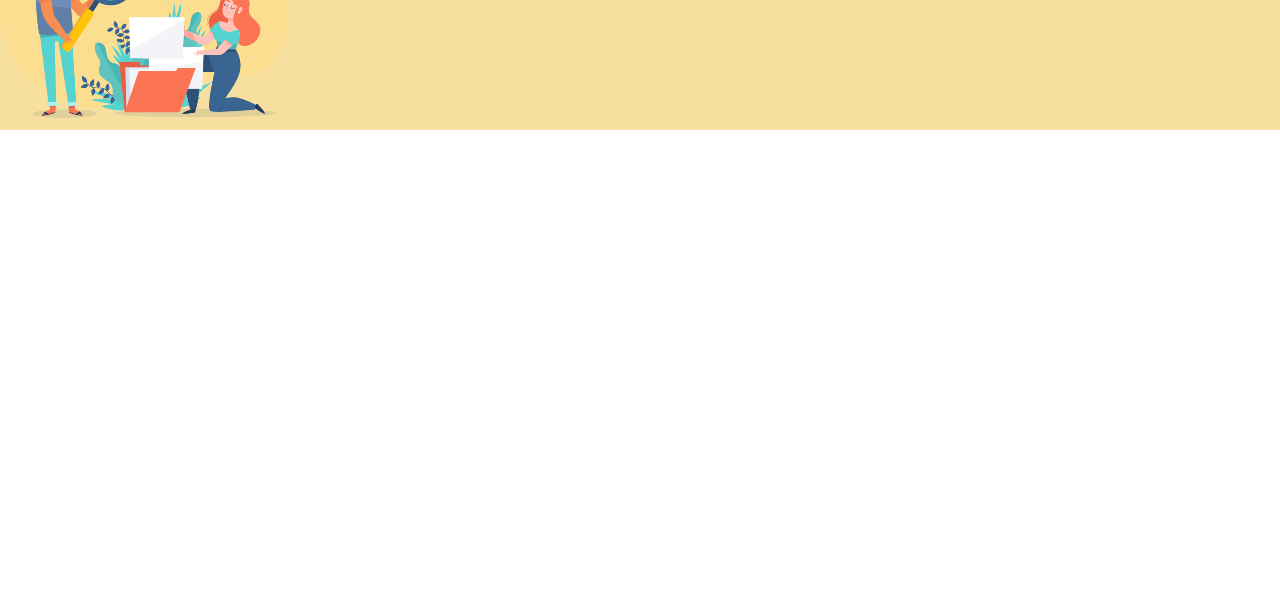
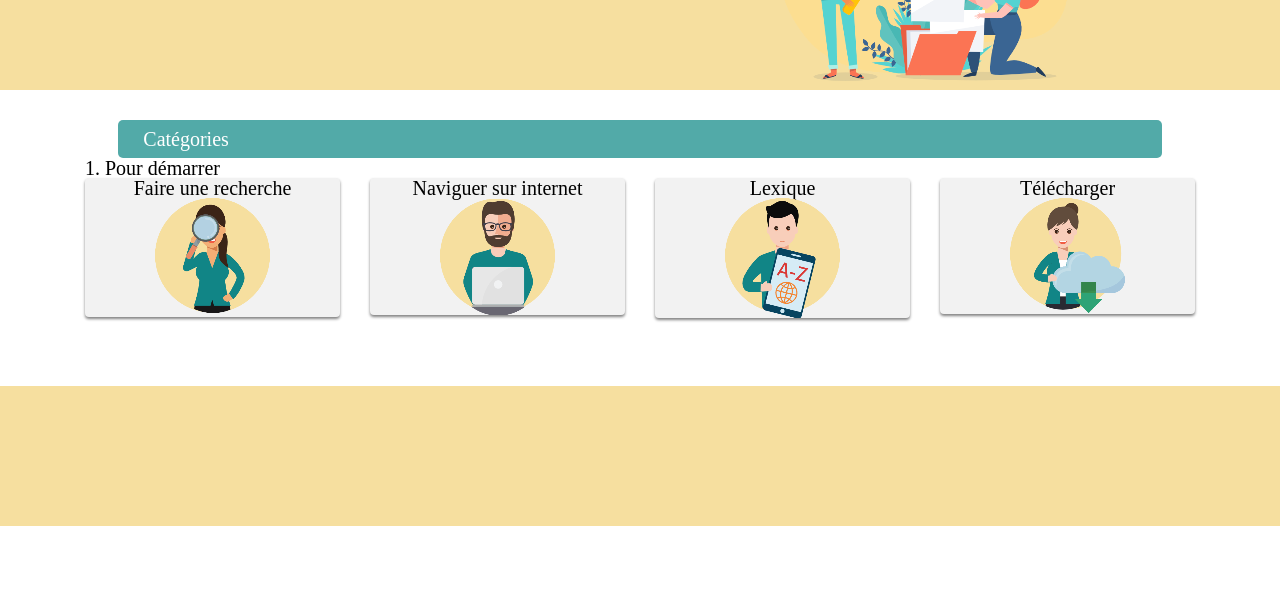
Before and after one commit to har1991/hackAthon, a plain HTML site: page index.html in a window 1280 px wide. Shown: the part 188-800 px from the top of the page. Drawn offline with nearby package versions, Linux system fonts and the light colour scheme.

Commit message:
CSS en cours + images

```diff
--- a/css/accueil.css
+++ b/css/accueil.css
@@ -57,13 +57,15 @@ NOT RESET
     box-sizing: border-box;
 }
 
+html{
+    font-size: 20px;
+}
+
 header{
     background-color: #F6DF9F;
 }
 
 .logo{
-    height: 40px;
-    width: 64px;
     color: #FFF;
     font-family: "Zrnic Rg";
     font-size: 20px;
@@ -72,6 +74,11 @@ header{
     padding-top: 25px;
     padding-left: 17px;
 }
+
+.h_title{
+    color: #52AAA8;
+}
+
 
   .h_main_text{
     color: #4F6886;
@@ -84,7 +91,53 @@ header{
 
   }
 
+.h_div_img{
+    display: flex;
+    justify-content: center;
+}
+
   .h_img{
       margin-top: 14px;
       margin-bottom: 9px;
   }
+
+  .m_pour_demarrer{
+      margin-bottom: 2rem;
+}
+
+  .m_div_categories{
+      background-color: #52AAA8;
+      border-radius: 5px;
+      margin-top: 1.5rem;
+      margin-left: 3%;
+      margin-right: 3%;
+      color: white;
+      padding: 9px 0px;
+      padding-left: 25px;
+
+  }
+
+  .m_card{
+    border-radius: 4px;
+    background-color: #F2F2F2;
+    box-shadow: 0 2px 3px 0 #828282;
+    margin-bottom: 1.4rem;
+  }
+
+  .m_card h1{
+      text-align: center;
+  }
+
+  .m_card div{
+      display: flex;
+      justify-content: center;
+  }
+
+
+
+/*************Footer **********/
+
+footer{
+    height: 7rem;
+    background-color: #F6DF9F;
+}
--- a/index.html
+++ b/index.html
@@ -11,18 +11,75 @@
 
 <body>
     <header>
+        <div class="container">
             <div>
                 <div class="logo">Restez<br>en ligne</div>
             </div>
+            <div class="row">
+                <div class="col-12 col-md-6 col-lg-6">
                     <div class="h_main_text">
                         <span class="h_title">Restez en ligne</span> est votre
                         allié pour apprendre à utiliser internet et les nouvelles technologies
                         en toute simplicité!
                     </div>
-        <div>
+                </div>
+                <div class="col-12 col-md-6 col-lg-6">
+                    <div class="h_div_img">
                         <img class="h_img" src="./images/hero.png" alt="">
                     </div>
+                </div>
+            </div>
+        </div>
+
     </header>
+    <main>
+        <div class="container">
+            <div class="m_div_categories">
+                <h1>Catégories</h1>
+            </div>
+
+            <div class="m_pour_demarrer">
+                <h1>1. Pour démarrer</h1>
+                <div class="row">
+                    <div class="col-12 col-md-6 col-lg-3">
+                        <div class="m_card">
+                            <h1>Faire une recherche</h1>
+                            <div>
+                                <img src="./images/recherche.png" alt="">
+                            </div>
+                        </div>
+                    </div>
+                    <div class="col-12 col-md-6 col-lg-3">
+                        <div class="m_card">
+                            <h1>Naviguer sur internet</h1>
+                            <div>
+                                <img src="./images/navigation.png" alt="">
+                            </div>
+                        </div>
+                    </div>
+                    <div class="col-12 col-md-6 col-lg-3">
+                        <div class="m_card">
+                            <h1>Lexique</h1>
+                            <div>
+                                <img src="./images/lexique.png" alt="">
+                            </div>
+                        </div>
+                    </div>
+                    <div class="col-12 col-md-6 col-lg-3">
+                        <div class="m_card">
+                            <h1>Télécharger</h1>
+                            <div>
+                                <img src="./images/telecharger.png" alt="">
+                            </div>
+                        </div>
+                    </div>
+                </div>
+            </div>
+        </div>
+    </main>
+    <footer>
+
+    </footer>
 
 
 
```
Also changed, not shown: images/lexique.png (added), images/navigation.png (added), images/recherche.png (added), images/telecharger.png (added). Lines whose indentation alone changed are shown as unchanged.
